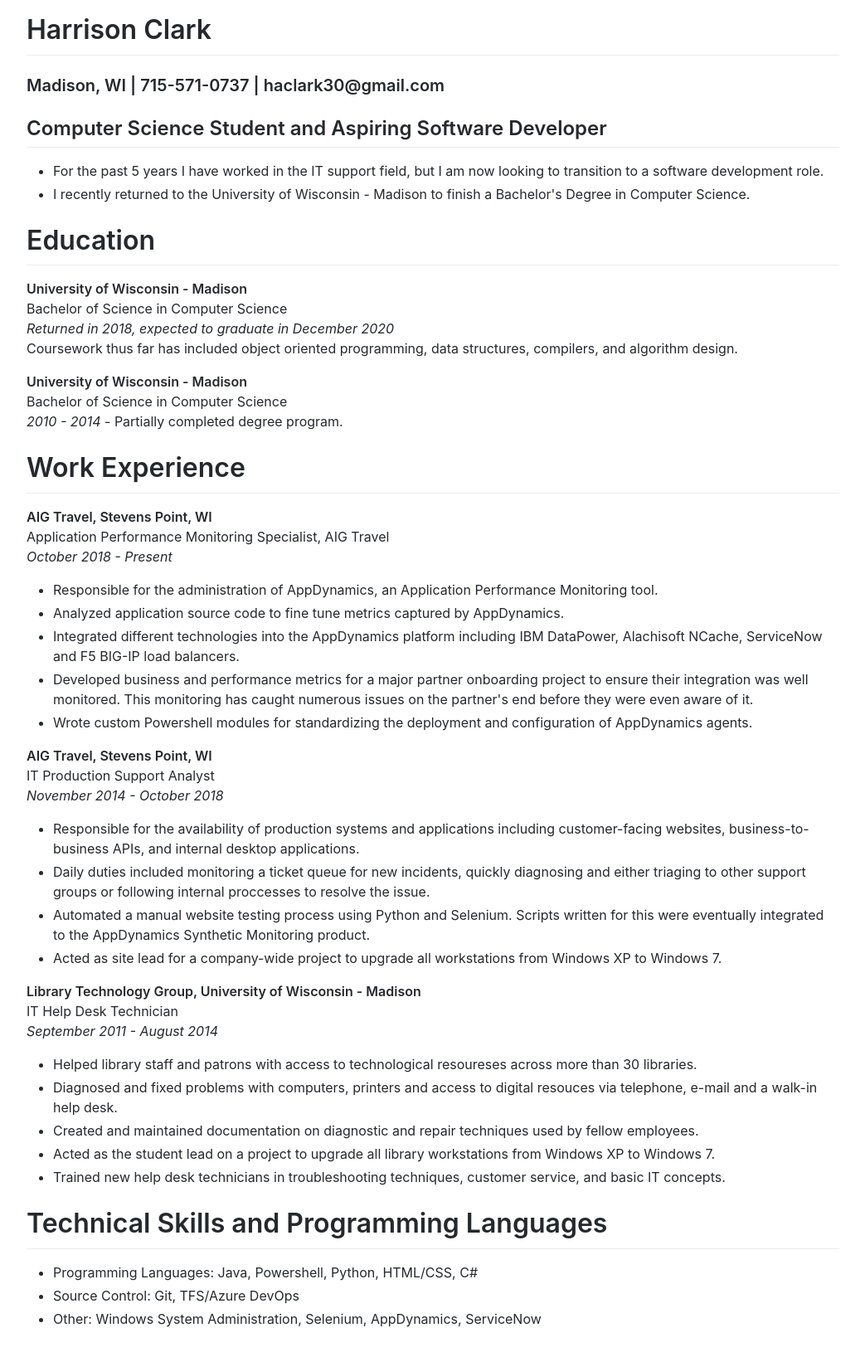
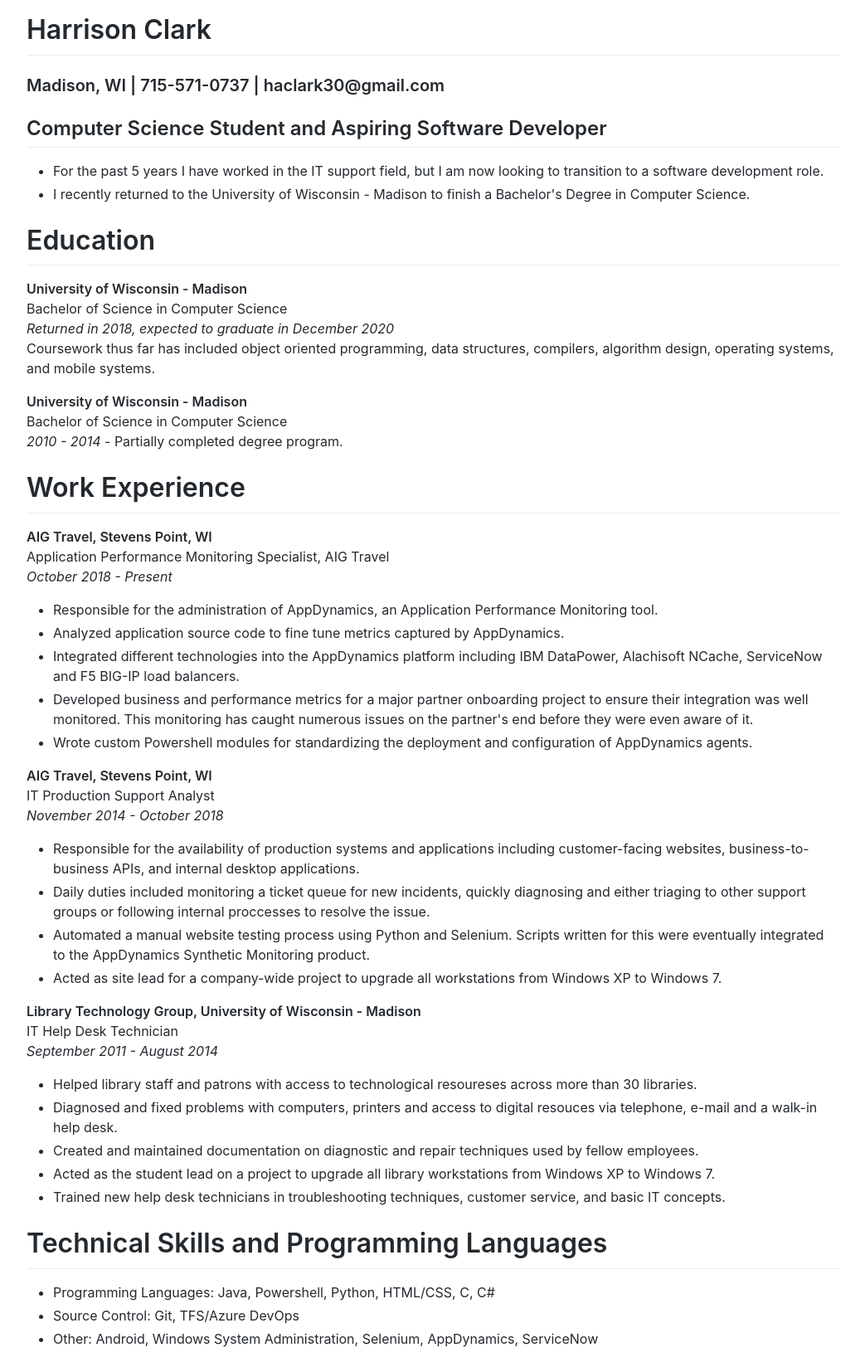
Before and after one commit to haclark30/haclark30.github.io, a Jekyll site: the page pdfs/resume.html, which Jekyll copies as it is, in a window 1280 px wide. Shown: the whole page at 83% size, without its empty margins (118-1161 px from the left). Built offline with Jekyll 4.4.1, drawn with Linux system fonts in a browser that asks for light colours; before the commit the page ends 1618 px from its top, so only the background shows below that.

Commit message:
Update PDF

```diff
--- a/pdfs/resume.html
+++ b/pdfs/resume.html
@@ -1113,7 +1113,7 @@ github.com style (c) Vasily Polovnyov <vast@whiteants.net>
 <p><strong>University of Wisconsin - Madison</strong><br />
 Bachelor of Science in Computer Science<br />
 <em>Returned in 2018, expected to graduate in December 2020</em><br />
-Coursework thus far has included object oriented programming, data structures, compilers, and algorithm design.</p>
+Coursework thus far has included object oriented programming, data structures, compilers, algorithm design, operating systems, and mobile systems.</p>
 <p><strong>University of Wisconsin - Madison</strong><br />
 Bachelor of Science in Computer Science<br />
 <em>2010 - 2014</em> - Partially completed degree program.</p>
@@ -1149,9 +1149,9 @@ IT Help Desk Technician<br />
 </ul>
 <h1 id="technical-skills-and-programming-languages">Technical Skills and Programming Languages</h1>
 <ul>
-<li>Programming Languages: Java, Powershell, Python, HTML/CSS, C#</li>
+<li>Programming Languages: Java, Powershell, Python, HTML/CSS, C, C#</li>
 <li>Source Control: Git, TFS/Azure DevOps</li>
-<li>Other: Windows System Administration, Selenium, AppDynamics, ServiceNow</li>
+<li>Other: Android, Windows System Administration, Selenium, AppDynamics, ServiceNow</li>
 </ul>
 
 </body>
```
Also changed, not shown: 1 other file.
